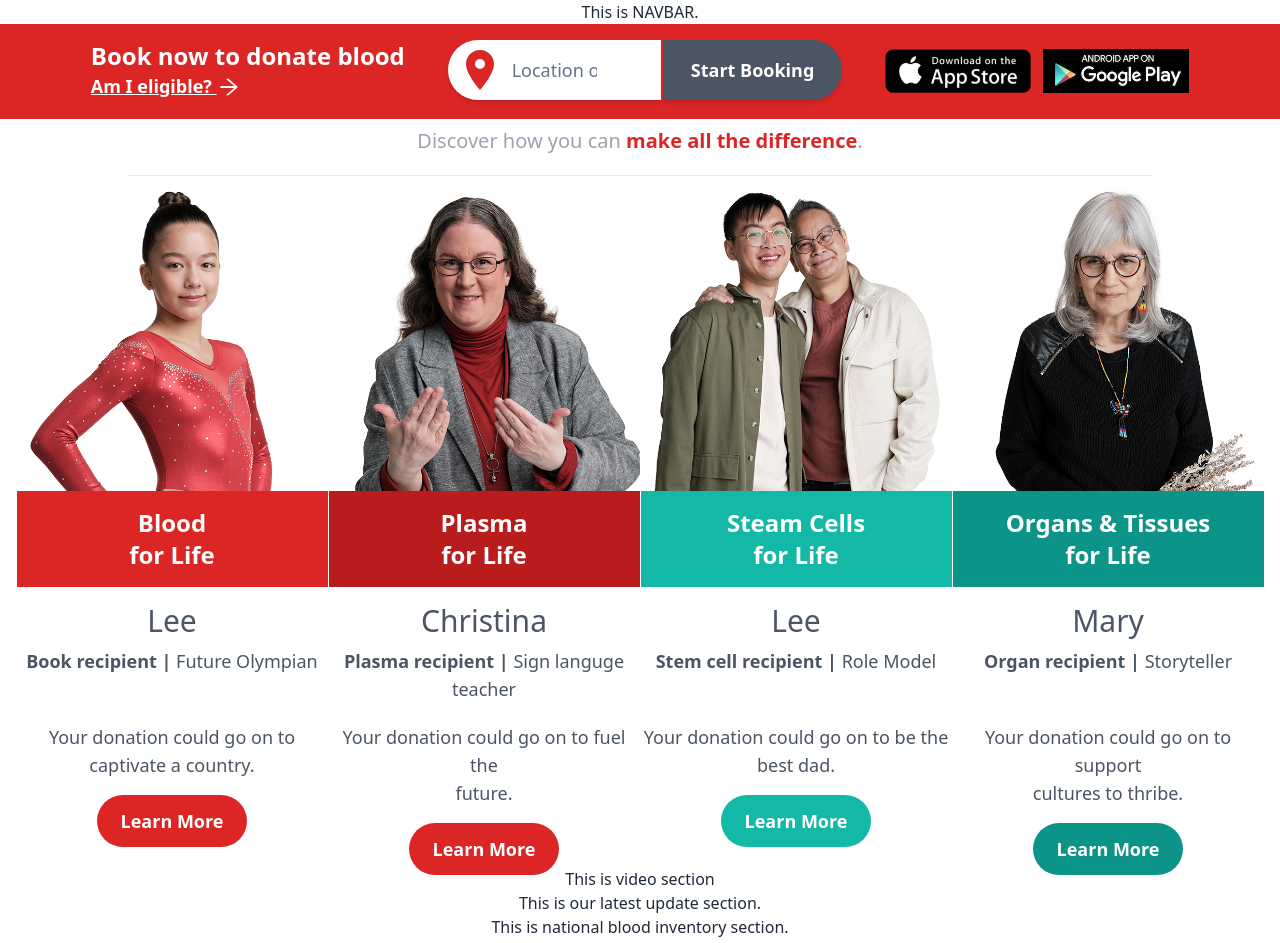
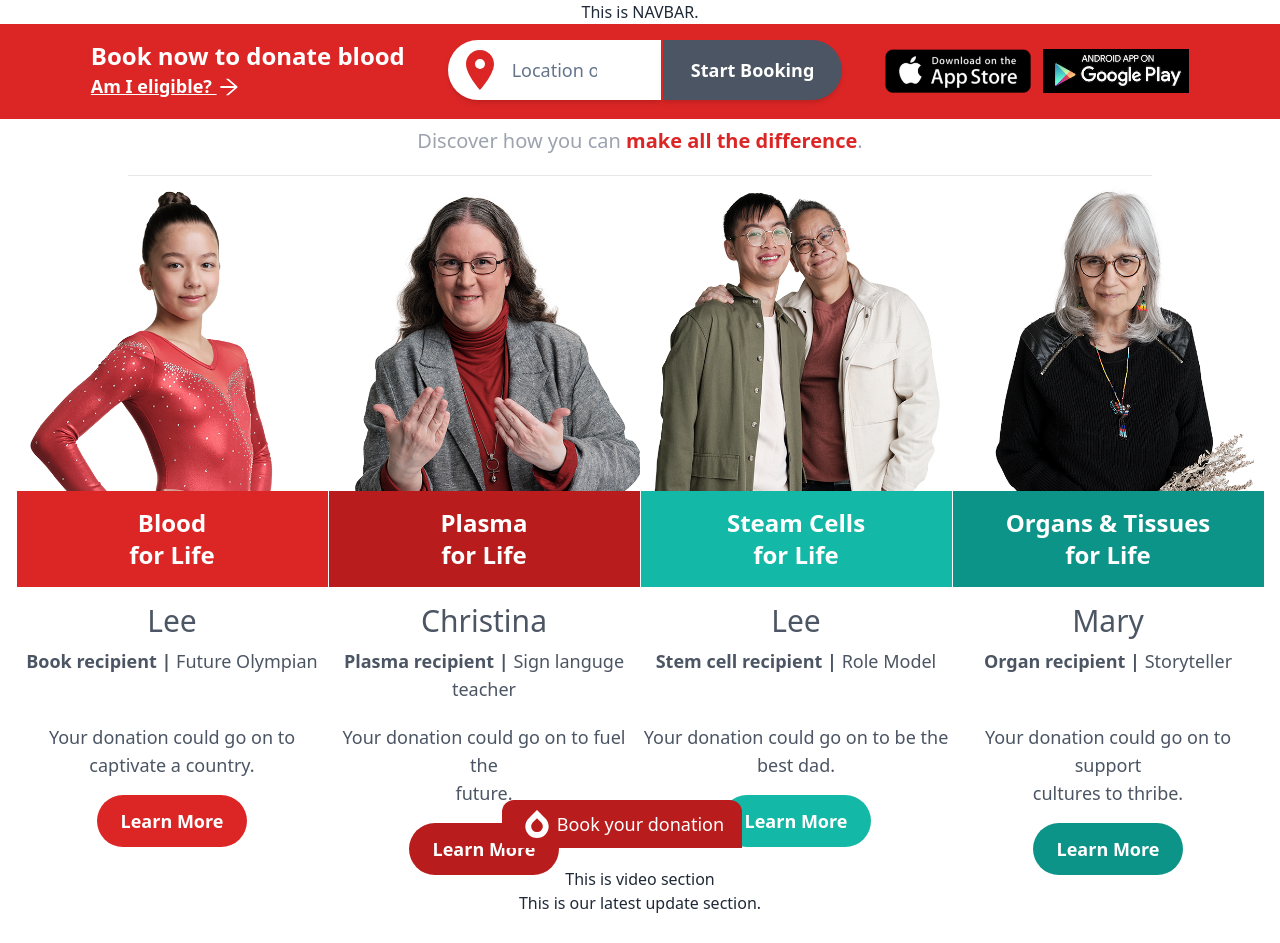
Before and after one commit to team-solvers-kpr/project-cn-blood-service, a React (Create React App) app: page / in a window 1280 px wide. Shown: the top 943 px of the page. Built offline with nearby package versions, Linux system fonts and the light colour scheme.

Commit message:
scroll to show donate added

```diff
--- a/src/App.js
+++ b/src/App.js
@@ -1,4 +1,5 @@
-import { Route, Routes } from "react-router-dom";
+import { useLayoutEffect } from "react";
+import { Route, Routes, useLocation } from "react-router-dom";
 import "./App.css";
 import Home from "./components/Pages/Home/Home/Home";
 import Notfound from "./components/Pages/Notfound/Notfound";
@@ -6,19 +7,26 @@ import Footer from "./components/Pages/Shared/Footer/Footer";
 import Navbar from "./components/Pages/Shared/Navbar/Navbar";
 
 function App() {
+  const Wrapper = ({ children }) => {
+    const location = useLocation();
+
+    useLayoutEffect(() => {
+      document.documentElement.scrollTo(0, 0);
+    }, [location.pathname]);
+    return children;
+  };
+
   return (
     <div className="App">
+      <Wrapper>
         <Navbar></Navbar>
         <Routes>
           <Route path="/" element={<Home />}></Route>
-      </Routes>
-      <Routes>
           <Route path="/home" element={<Home />}></Route>
-      </Routes>
-      <Routes>
           <Route path="*" element={<Notfound />}></Route>
         </Routes>
         <Footer></Footer>
+      </Wrapper>
     </div>
   );
 }
--- a/src/components/Pages/Home/BannerCard/BannerCard.js
+++ b/src/components/Pages/Home/BannerCard/BannerCard.js
@@ -100,7 +100,7 @@ const BannerCard = () => {
               Your donation could go on to fuel the
               <br /> future.
             </p>
-            <button className="bg-red-600 text-white text-lg font-semibold py-3 px-6 rounded-full my-4">
+            <button className="bg-red-700 text-white text-lg font-semibold py-3 px-6 rounded-full my-4">
               Learn More
             </button>
           </div>
--- a/src/components/Pages/Home/BloodInventory/BloodInventory.js
+++ b/src/components/Pages/Home/BloodInventory/BloodInventory.js
@@ -2,7 +2,7 @@ import React from "react";
 
 const BloodInventory = () => {
   return (
-    <div>
+    <div className="my-96">
       <h2>This is national blood inventory section.</h2>
     </div>
   );
--- /dev/null
+++ b/src/components/Pages/Home/BookDonationButton/BookDonationButton.js
@@ -0,0 +1,43 @@
+import React, { useEffect, useState } from "react";
+import bloodIcon from "../../../assets/icon-inventory-drop.svg";
+
+const BookDonationButton = () => {
+  const [isVisible, setIsVisible] = useState(false);
+
+  const toogleVisibility = () => {
+    if (window.pageYOffset > 270) {
+      setIsVisible(true);
+    } else {
+      setIsVisible(false);
+    }
+  };
+
+  useEffect(() => {
+    window.addEventListener("scroll", toogleVisibility);
+
+    return () => {
+      window.removeEventListener("scroll", toogleVisibility);
+    };
+  }, []);
+
+  return (
+    <div className="fixed bottom-0 right-[42%]">
+      <div
+        className={`${
+          isVisible ? "translate-y-0" : "translate-y-full"
+        } flex justify-center items-center rounded-t-xl text-lg bg-red-700 h-[48px] w-[240px] ease-in-out duration-700`}
+      >
+        <img
+          src={bloodIcon}
+          alt="blood ico"
+          className="inline h-7 w-8 brightness-200 mr-1"
+        />
+        <h2 className="text-white hover:underline hover:text-gray-200 cursor-pointer">
+          Book your donation
+        </h2>
+      </div>
+    </div>
+  );
+};
+
+export default BookDonationButton;
--- a/src/components/Pages/Home/Home/Home.js
+++ b/src/components/Pages/Home/Home/Home.js
@@ -1,6 +1,7 @@
 import React from "react";
 import BannerCard from "../BannerCard/BannerCard";
 import BloodInventory from "../BloodInventory/BloodInventory";
+import BookDonationButton from "../BookDonationButton/BookDonationButton";
 import LatestCard from "../LatestCard/LatestCard";
 import SearchFiled from "../SearchField/SearchFiled";
 import VideoSection from "../VideoSection/VideoSection";
@@ -15,6 +16,7 @@ const Home = () => {
       <LatestCard></LatestCard>
       <BloodInventory></BloodInventory>
       <WaysToDonate></WaysToDonate>
+      <BookDonationButton></BookDonationButton>
     </div>
   );
 };
```
Also changed, not shown: src/components/assets/icon-inventory-drop.svg (added). Lines whose indentation alone changed are shown as unchanged.
